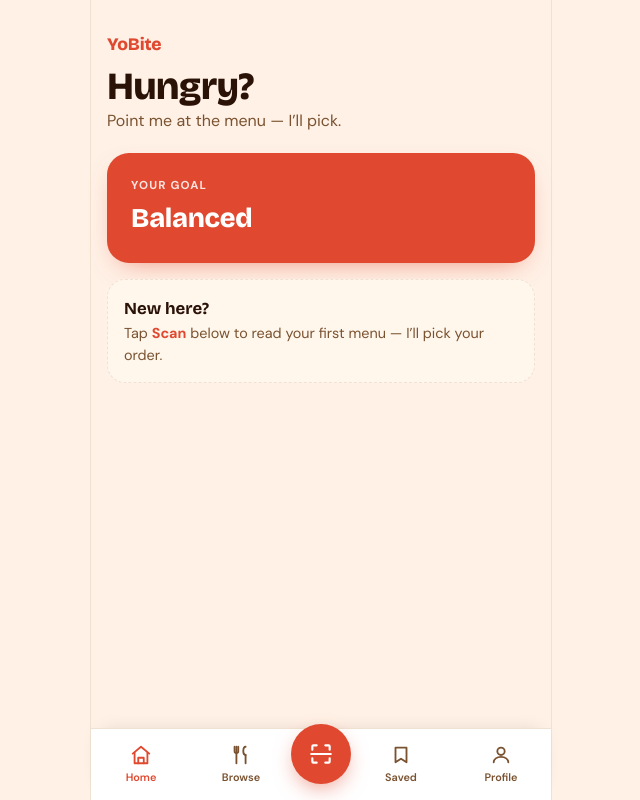
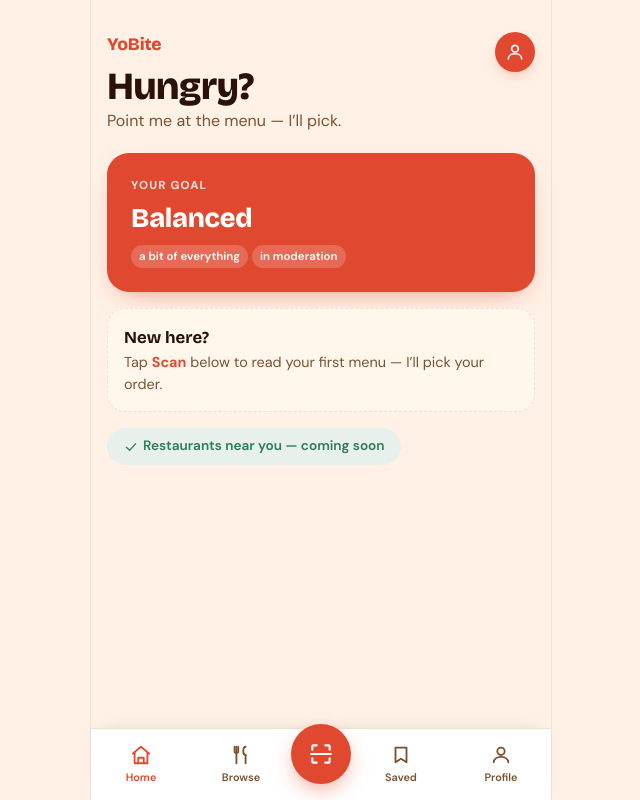
Before and after one commit to alekhya2206/yobite, a Next.js app: page / in a window 1280 px wide. Shown: the whole page, without its empty margins (319-959 px from the left). Built offline with nearby package versions, Linux system fonts and the light colour scheme.

Commit message:
style(design): Home matches mockup — avatar, goal-card chips, near-you teaser

```diff
--- a/app/page.module.css
+++ b/app/page.module.css
@@ -2,10 +2,15 @@
 /* Task 8b: minimal stub — .main, .greet, .sub provided for deck placeholder pages.
    Task 9 completes this file with all Home screen styles. */
 .main { flex: 1; padding: var(--s-xl) var(--s-md) var(--s-lg); display: flex; flex-direction: column; gap: var(--s-md); }
-.head { margin-bottom: var(--s-xs); }
+.head { display: flex; align-items: flex-start; justify-content: space-between; gap: var(--s-md); margin-bottom: var(--s-xs); }
 .brand { font-family: var(--display); font-weight: 800; font-size: 1.1rem; color: var(--coral); letter-spacing: -0.01em; }
 .greet { font-family: var(--display); font-weight: 800; font-size: 2.4rem; letter-spacing: -0.02em; line-height: 1.05; margin-top: var(--s-sm); }
 .sub { color: var(--muted); margin-top: var(--s-2xs); }
+.avatar {
+  flex-shrink: 0; width: 40px; height: 40px; border-radius: var(--r-full);
+  background: var(--coral); color: #fff; display: flex; align-items: center; justify-content: center;
+  box-shadow: 0 6px 16px -8px rgba(224, 73, 47, 0.7);
+}
 
 .goalCard {
   display: flex; flex-direction: column; gap: var(--s-xs);
@@ -15,6 +20,14 @@
 }
 .goalEyebrow { font-size: 0.72rem; font-weight: 700; letter-spacing: 0.10em; text-transform: uppercase; opacity: 0.85; }
 .goalName { font-family: var(--display); font-weight: 800; font-size: 1.7rem; letter-spacing: -0.01em; }
+.goalChips { display: flex; flex-wrap: wrap; gap: var(--s-xs); margin-top: var(--s-2xs); }
+.goalChip { background: rgba(255, 255, 255, 0.18); color: #fff; border-radius: var(--r-full); padding: 3px var(--s-sm); font-size: 0.72rem; font-weight: 600; }
+
+.nearYou {
+  display: inline-flex; align-items: center; gap: var(--s-xs); align-self: flex-start;
+  background: var(--green-soft); color: var(--green); border-radius: var(--r-full);
+  padding: var(--s-sm) var(--s-md); font-size: 0.85rem; font-weight: 600;
+}
 
 .sessionCard {
   background: var(--surface); border: 1px solid var(--hair);
--- a/app/page.tsx
+++ b/app/page.tsx
@@ -5,24 +5,37 @@ import { useEffect, useState } from "react";
 import Link from "next/link";
 import { useRouter } from "next/navigation";
 import { Deck } from "@/components/Deck";
-import { CloseIcon } from "@/components/icons";
+import { CheckIcon, CloseIcon, UserIcon } from "@/components/icons";
 import {
   clearSession, getGoal, getSession, listPlaces, newSession, saveSession,
 } from "@/lib/storage";
 import { goalLabel } from "@/lib/ranker";
+import type { Goal } from "@/lib/ranker/types";
 import type { ActiveSession, Place } from "@/lib/storage/types";
 import s from "./page.module.css";
+
+// Short descriptors under the goal name on the goal card (matches the mockup).
+const GOAL_CHIPS: Record<string, string[]> = {
+  "high-protein": ["lean", "grilled", "110g target"],
+  "fat-loss": ["lighter", "lower-cal", "veg-forward"],
+  balanced: ["a bit of everything", "in moderation"],
+};
+
+function goalChips(goal: Goal | null): string[] {
+  if (!goal) return [];
+  return GOAL_CHIPS[goal.id] ?? (goal.custom ? [goal.custom] : []);
+}
 
 export default function Home() {
   const router = useRouter();
   const [mounted, setMounted] = useState(false);
-  const [goalText, setGoalText] = useState("");
+  const [goal, setGoalState] = useState<Goal | null>(null);
   const [session, setSession] = useState<ActiveSession | null>(null);
   const [lastPlace, setLastPlace] = useState<Place | null>(null);
 
   // Client-only: read persisted state after mount (avoids SSR/storage mismatch).
   useEffect(() => {
-    setGoalText(goalLabel(getGoal()));
+    setGoalState(getGoal());
     setSession(getSession());
     setLastPlace(listPlaces()[0] ?? null);
     setMounted(true);
@@ -52,11 +65,21 @@ export default function Home() {
             <h1 className={s.greet}>Hungry?</h1>
             <p className={s.sub}>Point me at the menu — I&rsquo;ll pick.</p>
           </div>
+          <Link href="/profile" className={s.avatar} aria-label="Profile">
+            <UserIcon size={20} />
+          </Link>
         </header>
 
         <Link href="/scan" className={s.goalCard}>
           <span className={s.goalEyebrow}>Your goal</span>
-          <span className={s.goalName}>{goalText || "Balanced"}</span>
+          <span className={s.goalName}>{goal ? goalLabel(goal) : "Balanced"}</span>
+          {goalChips(goal).length > 0 && (
+            <div className={s.goalChips}>
+              {goalChips(goal).map((c) => (
+                <span key={c} className={s.goalChip}>{c}</span>
+              ))}
+            </div>
+          )}
         </Link>
 
         {/* DR-3: warm first-run hint for empty state */}
@@ -92,6 +115,14 @@ export default function Home() {
             <span className={`${s.lastMeta} tnum`}>{lastPlace.dishes.length} dishes saved · tap to re-pick</span>
           </button>
         )}
+
+        {/* "Restaurants near you" teaser — Browse library lands in a later plan. */}
+        {!session && (
+          <Link href="/browse" className={s.nearYou}>
+            <CheckIcon size={16} />
+            Restaurants near you — coming soon
+          </Link>
+        )}
       </main>
 
       <Deck />
```
